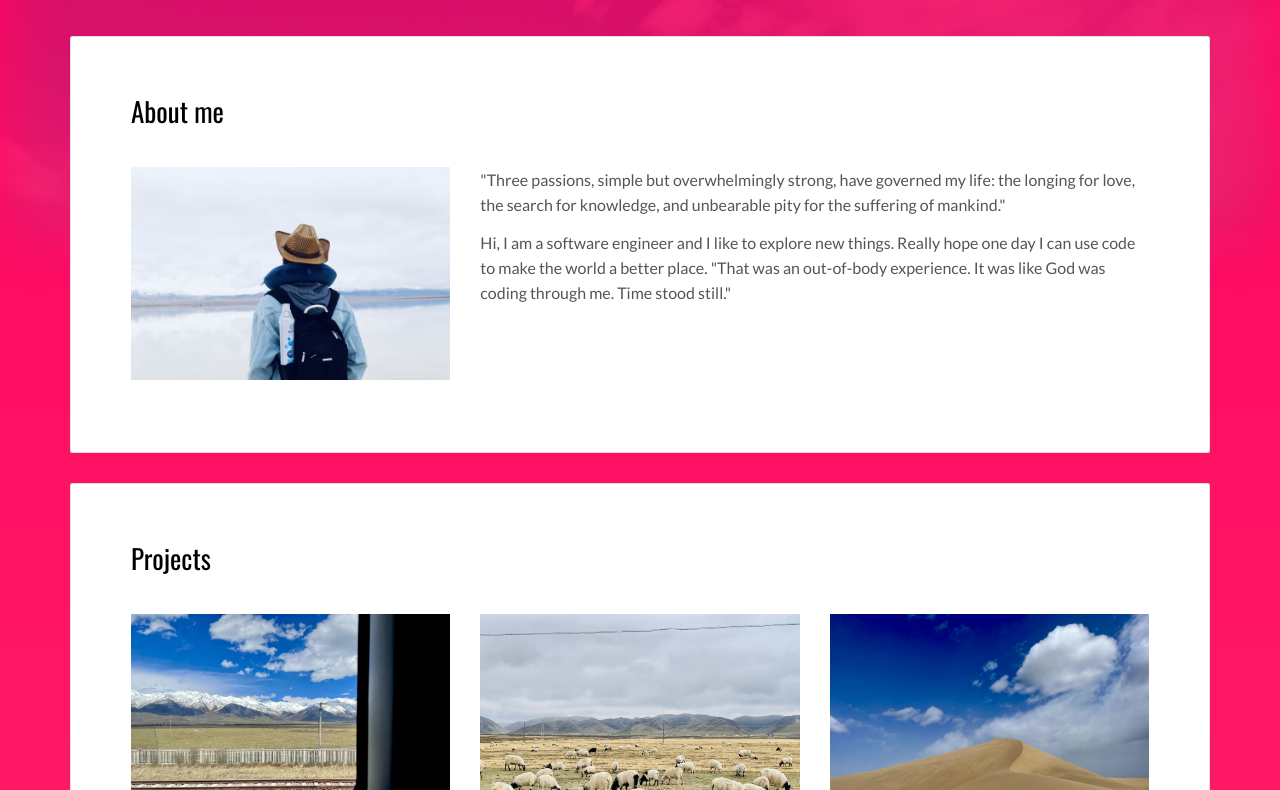
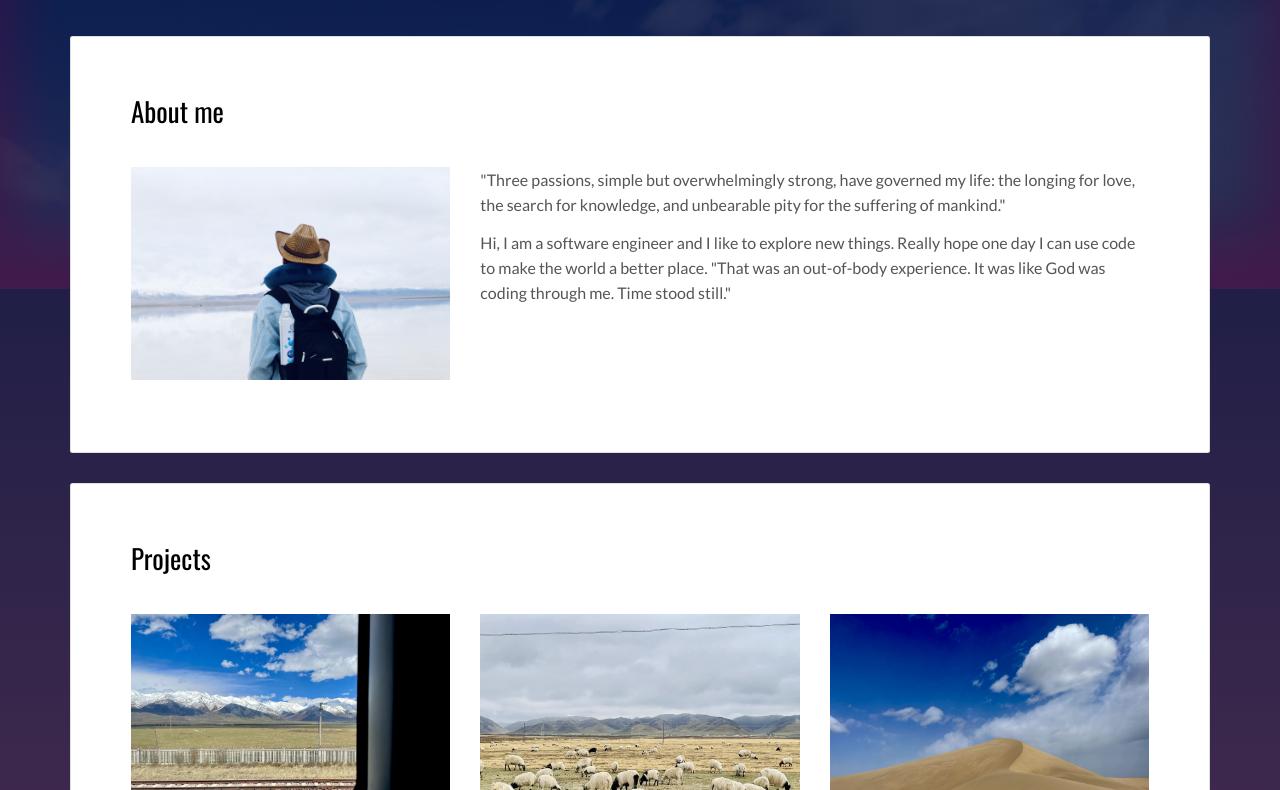
Before and after one commit to waynezhangw/waynezhangw.github.io, a plain HTML site: page index.html in a window 1280 px wide. Shown: the part 271-1061 px from the top of the page. Drawn offline with nearby package versions, Linux system fonts and the light colour scheme.

Commit message:
change background color

```diff
--- a/assets/css/main.d8e0d294.css
+++ b/assets/css/main.d8e0d294.css
@@ -2841,7 +2841,8 @@ td.visible-print,th.visible-print {
 body {
     background-image: -webkit-linear-gradient(top,#ff0060,#ff6975);
     background-image: -o-linear-gradient(top,#ff0060 0,#ff6975 100%);
-    background-image: linear-gradient(180deg,#ff0060 0,#ff6975);
+    /*background-image: linear-gradient(180deg,#ff0060 0,#ff6975);*/
+    background-image: linear-gradient(180deg,#001440 0,#ff6975);
     background-repeat: repeat-x;
     filter: progid: DXImageTransform.Microsoft.gradient(startColorstr="#FFFF0060",endColorstr="#FFFF6975",GradientType=0)}
 body.white {
```
